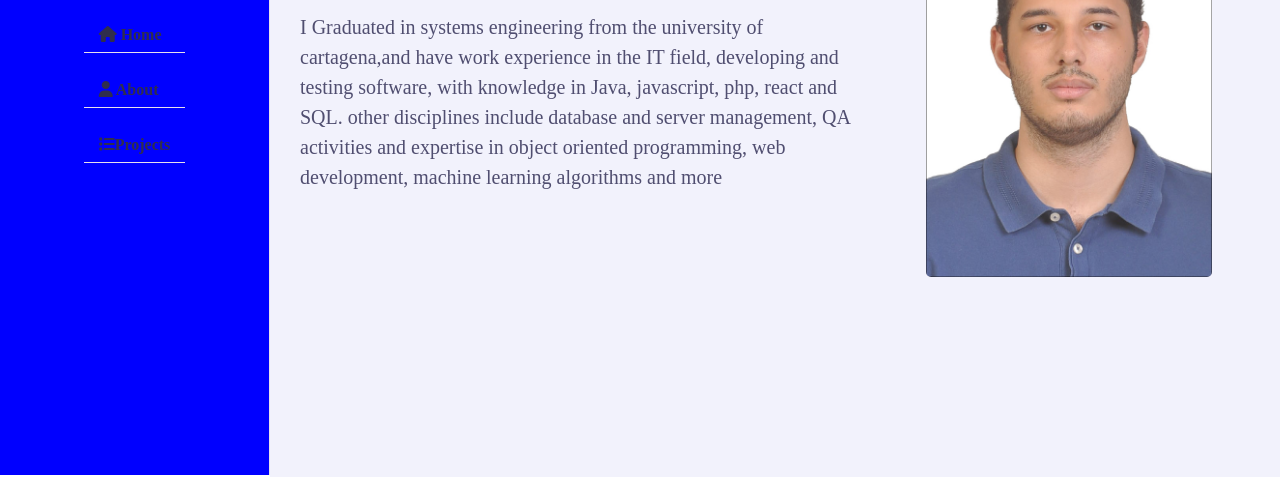
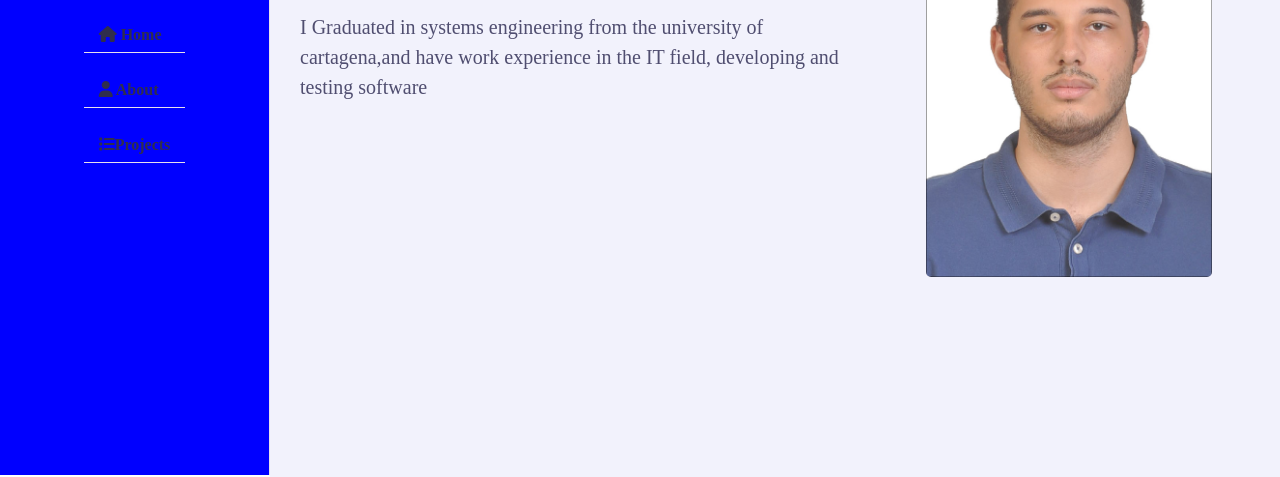
Before and after one commit to AndresMartinez317/Portfolio, a plain HTML site: page index.html in a window 1280 px wide. Shown: the part 325-802 px from the top of the page. Drawn offline with Linux system fonts and the light colour scheme.

Commit message:
updated description

```diff
--- a/index.html
+++ b/index.html
@@ -27,8 +27,7 @@
                             <h3 class="hello"> I am <span class="name">Andres Martinez </span></h3>
                             <h3 class="my-profession "> <span class="typing"> Systems Engineer</span></h3>
                             <p>
-                                I Graduated in systems engineering from the university of cartagena,and have work experience in the IT field, developing and testing software, with knowledge in Java, javascript, php, react and SQL.
-                                other disciplines include database and server management, QA activities and expertise in object oriented programming, web development, machine learning algorithms and more
+                                I Graduated in systems engineering from the university of cartagena,and have work experience in the IT field, developing and testing software
                             </p>
                         </div>
                         <div class="home-img padd-15">
```
